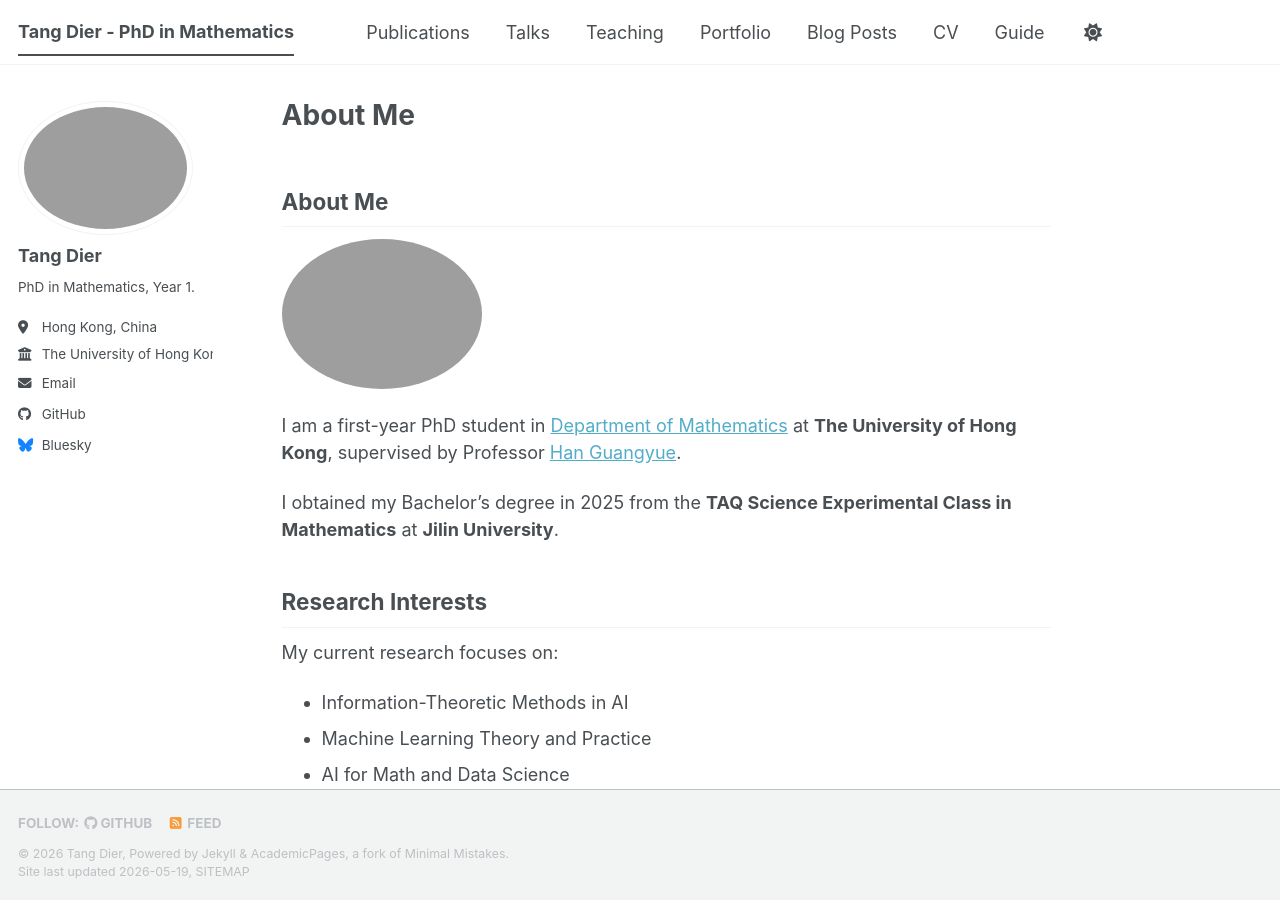
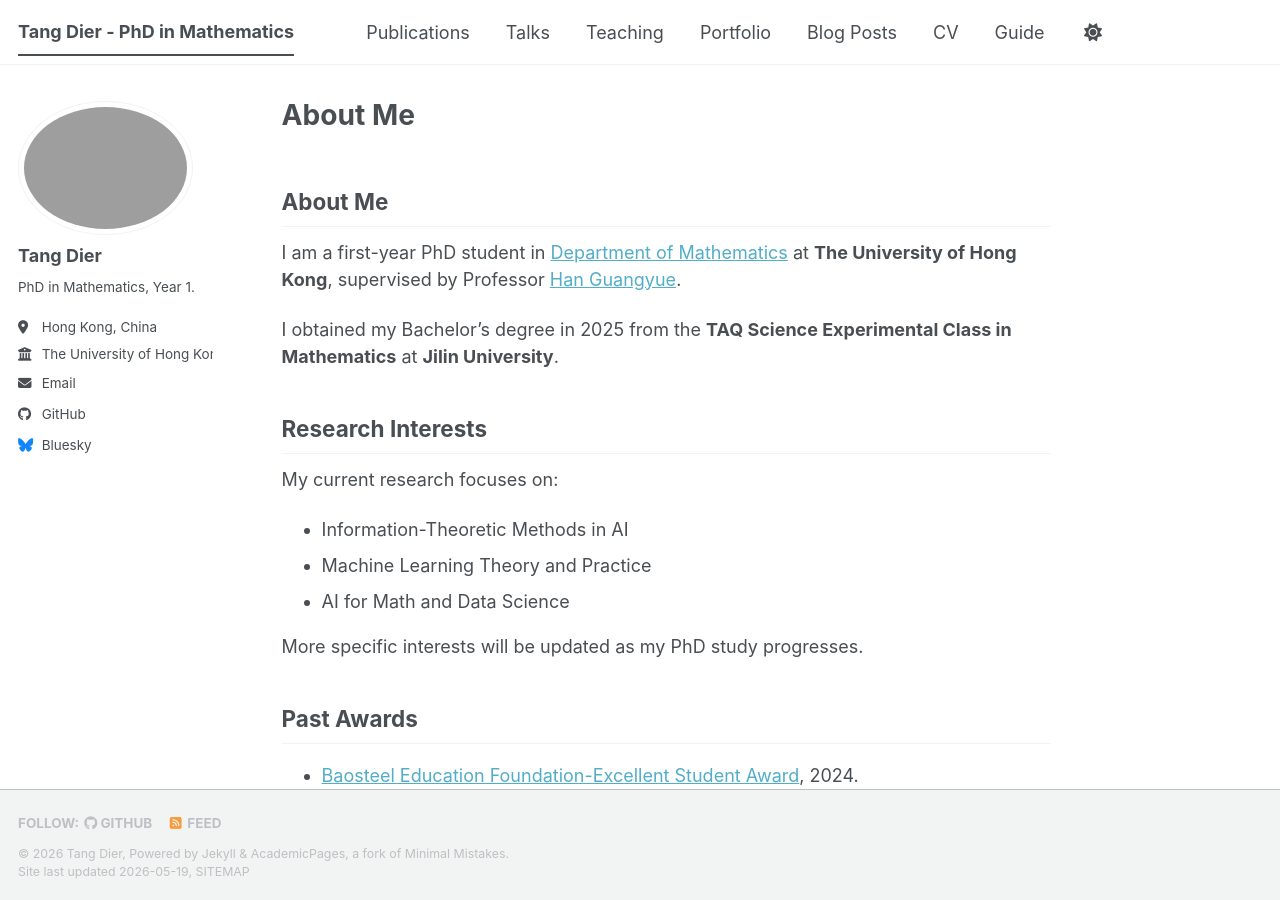
Before and after one commit to TangDier03/tangdier03.github.io, a Jekyll site: the page built from _pages/about.md, in a window 1280 px wide and 900 px high. Built offline with Jekyll 4.4.1, drawn with Linux system fonts in a browser that asks for light colours; a script bundle is joined from its source files by our own code; library files that are not in the unit come from our copies.

Commit message:
Update about.md

```diff
--- a/_pages/about.md
+++ b/_pages/about.md
@@ -8,8 +8,6 @@
 ---
 
 ## About Me
-
-<img src="https://tangdier03.github.io/images/white.jpg" alt="Profile Photo" style="width:200px; border-radius:50%;">
 
 I am a first-year PhD student in [Department of Mathematics](https://hkumath.hku.hk/web/current/pg-course.php) at **The University of Hong Kong**, supervised by Professor [Han Guangyue](https://hkumath.hku.hk/~ghan/).
 
```
